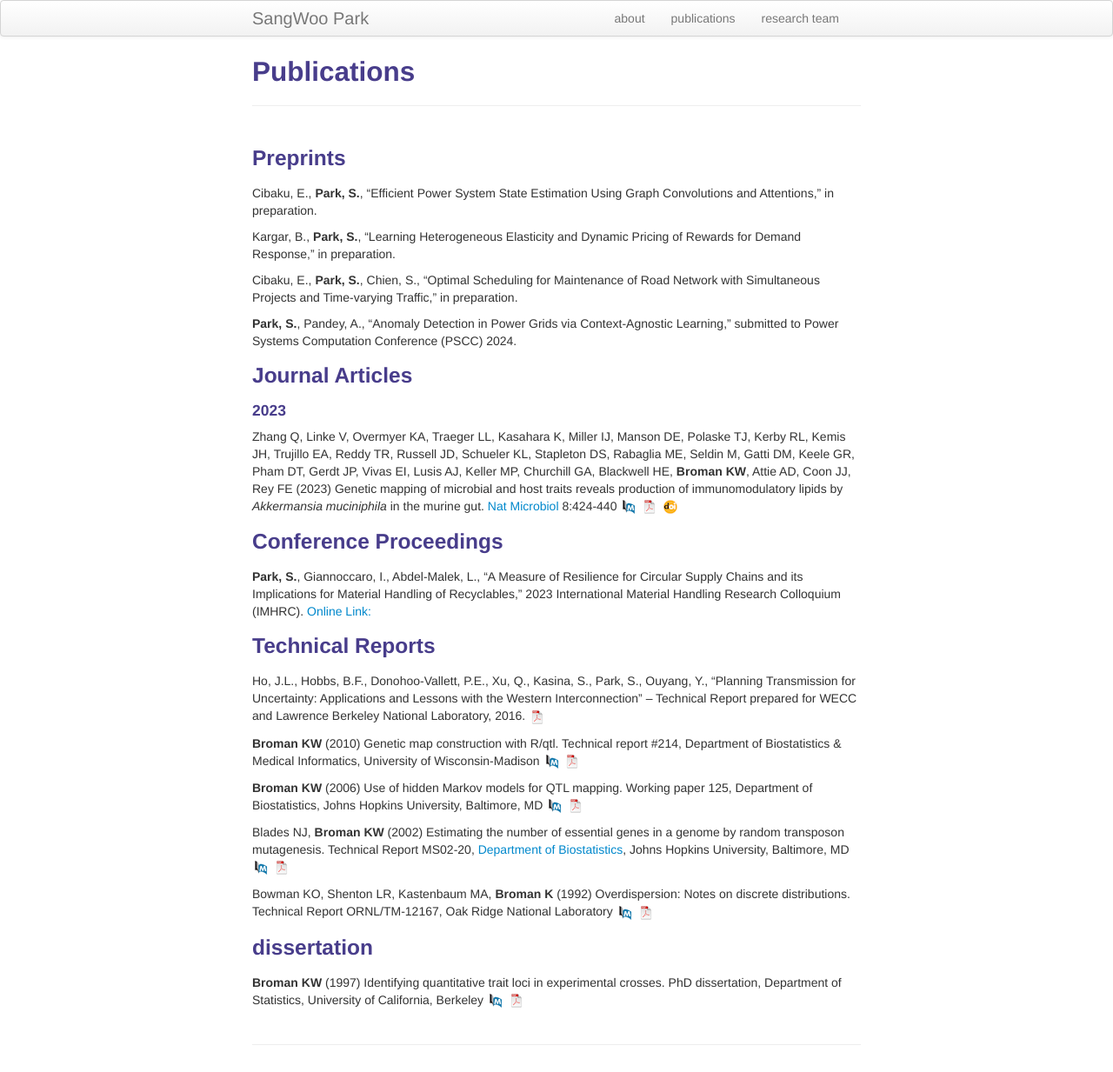
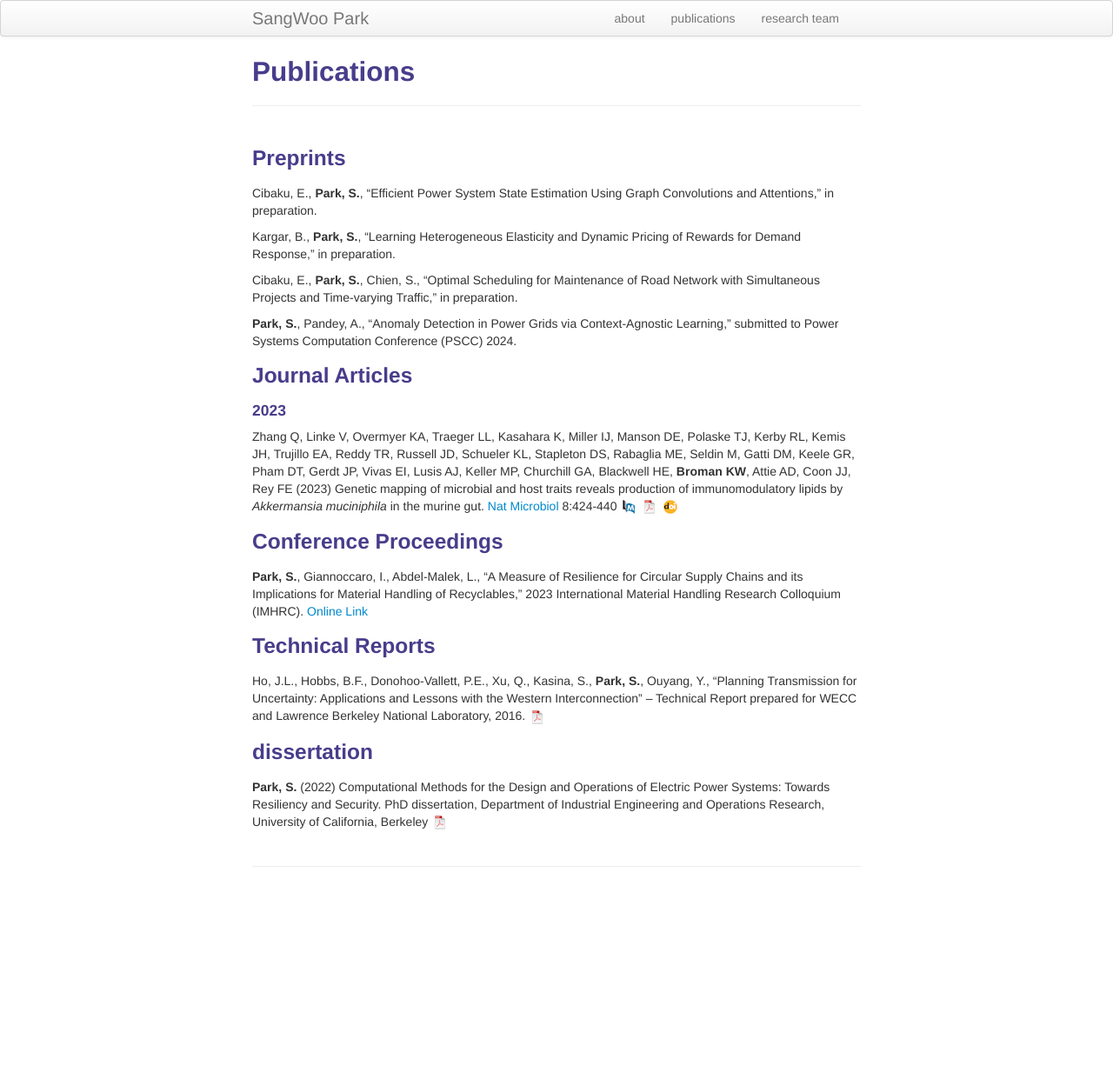
Before and after one commit to sangwoopark-njit/sangwoopark-njit.github.io, a Jekyll site: the page built from pubs.md, in a window 1280 px wide. Shown: the whole page at 87% size. Built offline with Jekyll 4.4.1, drawn with Linux system fonts in a browser that asks for light colours; after the commit the page ends 1028 px from its top, so only the background shows below that.

Commit message:
Update pubs.md

```diff
--- a/pubs.md
+++ b/pubs.md
@@ -58,46 +58,21 @@ immunomodulatory lipids by _Akkermansia muciniphila_ in the murine gut.
 
 ### <a name="conference"></a>Conference Proceedings
 **Park, S.**, Giannoccaro, I., Abdel-Malek, L., “A Measure of Resilience for Circular Supply Chains and its Implications for Material Handling of Recyclables,” 2023 International Material Handling Research Colloquium (IMHRC).
-[Online Link:](https://digitalcommons.georgiasouthern.edu/pmhr_2023/)
+[Online Link](https://digitalcommons.georgiasouthern.edu/pmhr_2023/)
 
 
 
 ### <a name="techreports"></a>Technical Reports
 
-Ho, J.L., Hobbs, B.F., Donohoo-Vallett, P.E., Xu, Q., Kasina, S., Park, S., Ouyang, Y.,
+Ho, J.L., Hobbs, B.F., Donohoo-Vallett, P.E., Xu, Q., Kasina, S., **Park, S.**, Ouyang, Y.,
 “Planning Transmission for Uncertainty: Applications and Lessons with the Western Interconnection”
 – Technical Report prepared for WECC and Lawrence Berkeley National Laboratory, 2016.
 [![pdf](icons16/pdf-icon.png)]({{ BASE_PATH }}/Planning-for-Uncertainty-Final-Report.pdf)<br/>
 
 
-
-**Broman KW** (2010) Genetic map construction with R/qtl.  Technical report #214, Department of Biostatistics & Medical Informatics, University of Wisconsin-Madison
-[![Abstract](icons16/pubmed-icon.png)](https://www.biostat.wisc.edu/~kbroman/publications/tech214_abstract.html)
-[![pdf](icons16/pdf-icon.png)](https://www.biostat.wisc.edu/~kbroman/publications/tr_214.pdf)
-
-<a name="hmm"></a>**Broman KW** (2006) Use of hidden Markov models
-for QTL mapping.  Working paper 125, Department of Biostatistics,
-Johns Hopkins University, Baltimore, MD
-[![Abstract](icons16/pubmed-icon.png)](https://biostats.bepress.com/jhubiostat/paper125)
-[![pdf](icons16/pdf-icon.png)](https://biostats.bepress.com/cgi/viewcontent.cgi?article=1125&context=jhubiostat)
-
-<a name="ms0220"></a>Blades NJ, **Broman KW** (2002)
-Estimating the number of essential genes in a genome by random
-transposon mutagenesis.  Technical Report MS02-20, [Department of Biostatistics](https://www.biostat.jhsph.edu),
-Johns Hopkins University, Baltimore, MD
-[![Abstract](icons16/pubmed-icon.png)](https://www.biostat.wisc.edu/~kbroman/publications/ms0220_abstract.html)
-[![pdf](icons16/pdf-icon.png)](https://www.biostat.wisc.edu/~kbroman/publications/ms0220.pdf)
-
-Bowman KO, Shenton LR, Kastenbaum MA, **Broman K** (1992)
-Overdispersion: Notes on discrete distributions.  Technical Report
-ORNL/TM-12167, Oak Ridge National Laboratory
-[![Abstract](icons16/pubmed-icon.png)](https://www.biostat.wisc.edu/~kbroman/publications/ornl_abstract.html)
-[![pdf](icons16/pdf-icon.png)](https://www.biostat.wisc.edu/~kbroman/publications/ornl_techreport.pdf)
-
 ### <a name="thesis"></a>dissertation
 
-**Broman KW** (1997) Identifying quantitative trait loci in
-experimental crosses.  PhD dissertation, Department of Statistics,
+**Park, S.** (2022) Computational Methods for the Design and Operations of Electric Power Systems: Towards Resiliency
+and Security.  PhD dissertation, Department of Industrial Engineering and Operations Research,
 University of California, Berkeley
-[![Abstract](icons16/pubmed-icon.png)](https://www.biostat.wisc.edu/~kbroman/publications/thesis_abstract.html)
-[![pdf](icons16/pdf-icon.png)](https://www.biostat.wisc.edu/~kbroman/publications/thesis.pdf)
+[![pdf](icons16/pdf-icon.png)](https://escholarship.org/uc/item/1m109050)
```
